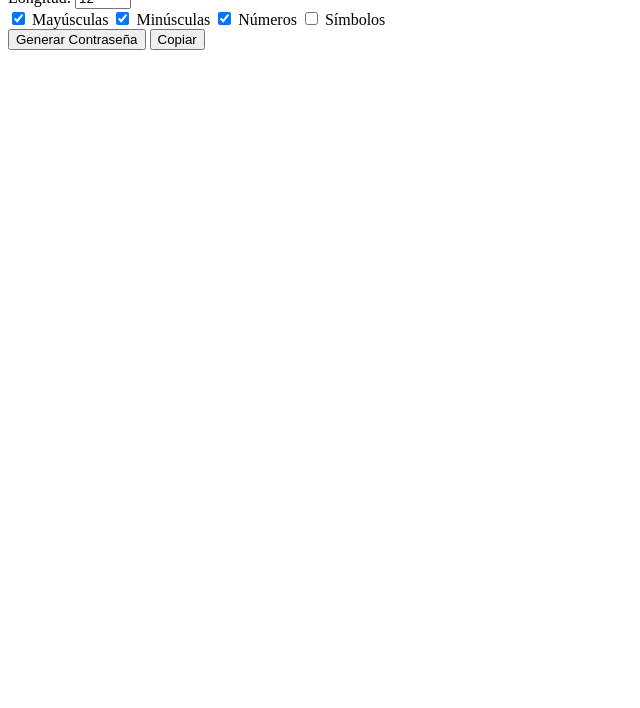
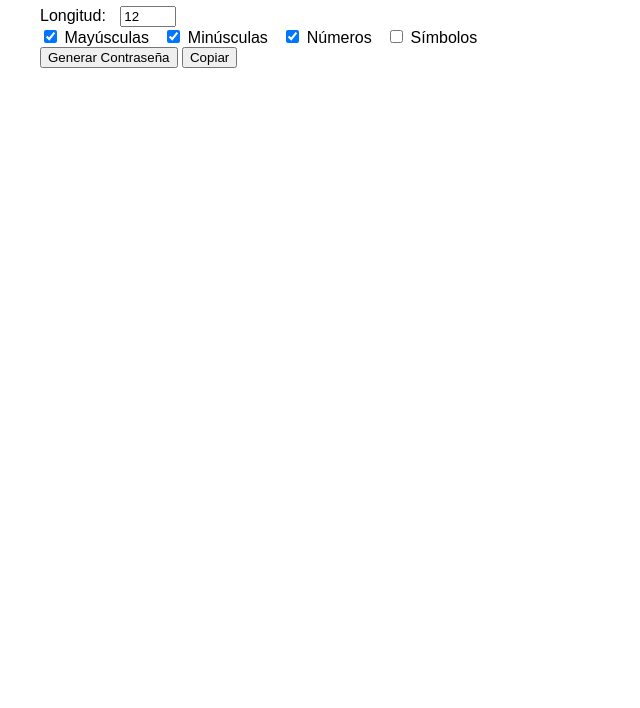
Before and after one commit to ivanchohe900/password-generator, a plain HTML site: page index.html in a window 1280 px wide. Shown: the part 92-800 px from the top of the page, without its empty margins (0-640 px from the left). Drawn offline with Linux system fonts and the light colour scheme; the site is published under a folder, as on GitHub Pages, so addresses that start at the root find nothing.

Commit message:
quinto cambio en los estilos

```diff
--- a/index.html
+++ b/index.html
@@ -3,7 +3,7 @@
 <head>
   <meta charset="UTF-8" />
   <title>Generador de Contraseñas</title>
- <link rel="stylesheet" href="/password-generator/style.css">
+ <link rel="stylesheet" href="style.css">
 
 </head>
 <body>
```
